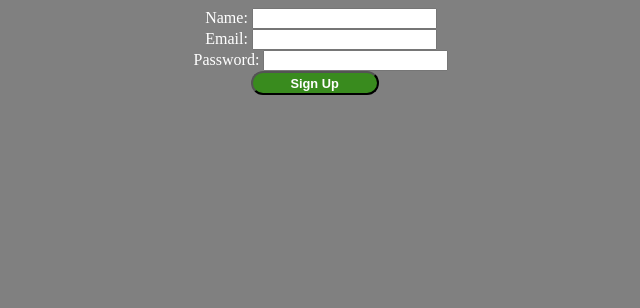
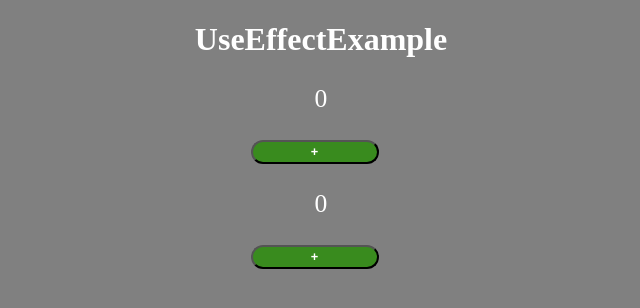
Before and after one commit to SazinSamin/ReactJs, a React (Create React App) app: page / in a window 1280 px wide. Shown: the top 308 px of the page, without its empty margins (319-959 px from the left). Built offline with nearby package versions, Linux system fonts and the light colour scheme.

Commit message:
useEffect

```diff
--- a/src/App.js
+++ b/src/App.js
@@ -1,8 +1,9 @@
-import SignUpForm from "./formik/Form";
+import UseEffectExample from "./useEffect/useEffect";
+
 
 
 export default function App() {
     return <div>
-        <SignUpForm />
+        <UseEffectExample />
     </div>
 }
--- a/src/formik/Form.js
+++ /dev/null
@@ -1,65 +0,0 @@
-import React from "react";
-import { useFormik } from "formik";
-import { object, string, number } from "yup";
-
-export default function SignUpForm() {
-  const formik = useFormik({
-    initialValues: {
-      name: "",
-      email: "",
-      password: "",
-    },
-
-    validationSchema: object({
-      name: string().min(5, "Name must have 5 characters").required(),
-      email: string().email().required(),
-      password: string().min(6, "Password at least 6 characters").required(),
-    }),
-
-    onSubmit: (values, { resetForm }) => {
-      console.log(values);
-      resetForm({ values: "" });
-    },
-  });
-
-  return (
-    <div>
-      <form onSubmit={formik.handleSubmit}>
-        <div>
-          <label>Name: </label>
-          <input
-            id="name"
-            onChange={formik.handleChange}
-            value={formik.values.name}
-          ></input>
-        </div>
-        {formik.touched.name && formik.errors.name && (
-          <span>{formik.errors.name}</span>
-        )}
-        <div>
-          <label>Email: </label>
-          <input
-            id="email"
-            onChange={formik.handleChange}
-            value={formik.values.email}
-          ></input>
-        </div>
-        {formik.touched.email && formik.errors.email && (
-          <span>{formik.errors.email}</span>
-        )}
-        <div>
-          <label>Password: </label>
-          <input
-            id="password"
-            onChange={formik.handleChange}
-            value={formik.values.password}
-          ></input>
-        </div>
-        {formik.touched.password && formik.errors.password && (
-          <span>{formik.errors.password}</span>
-        )}
-        <button type="submit">Sign Up</button>
-      </form>
-    </div>
-  );
-}
--- /dev/null
+++ b/src/useEffect/useEffect.js
@@ -0,0 +1,41 @@
+import React, { useEffect, useState } from "react";
+
+export default function UseEffectExample() {
+  const [count1, setCount1] = useState(0);
+  const [count2, setCount2] = useState(0);
+
+  const increment1 = () => {
+    setCount1(count1 + 1);
+  };
+
+  const increment2 = () => {
+    setCount2(count2 + 1);
+  };
+
+  // this useEffect only work when we increse the count1 value and
+  // the UI will re-render.
+  // incresing counter2 won't effect becasue it doesn't bind with the
+  // useEffect
+  useEffect(() => {
+    console.log("UseEffect...");
+  }, [count1]);
+  // To work useEffect every time we can omit the second parameter in useEffect
+  // remove the emepty array
+  // The second parameter of useEffect the arary, if we keep it empty it will
+  // just render first time and do noting after that.
+
+  return (
+    <div>
+      <h1>UseEffectExample</h1>
+      <p>{console.log("Rendering...")}</p>
+      <div>
+        <p>{count1}</p>
+        <button onClick={increment1}>+</button>
+      </div>
+      <div>
+        <p>{count2}</p>
+        <button onClick={increment2}>+</button>
+      </div>
+    </div>
+  );
+}
```
Also changed, not shown: 1 other file (tests, documents, lock files or other folders).
